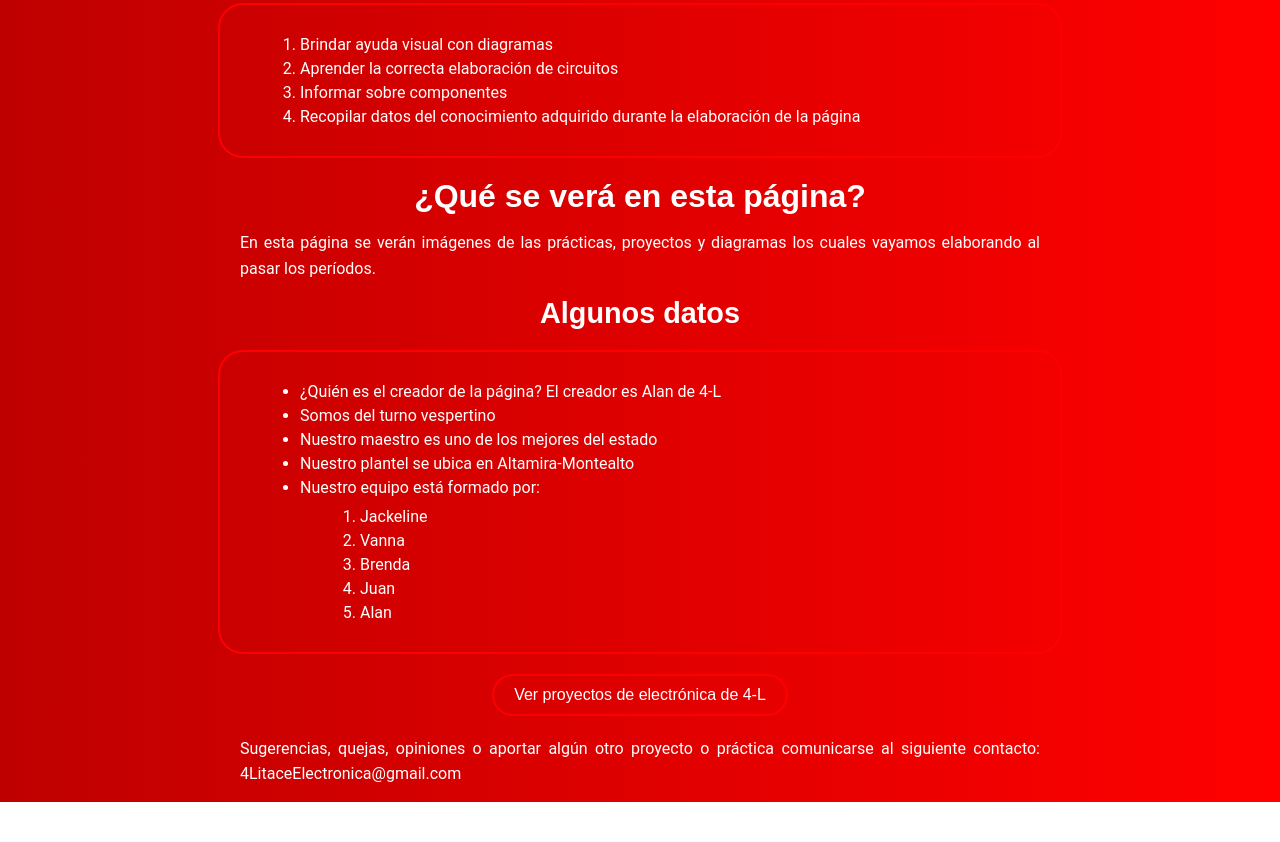
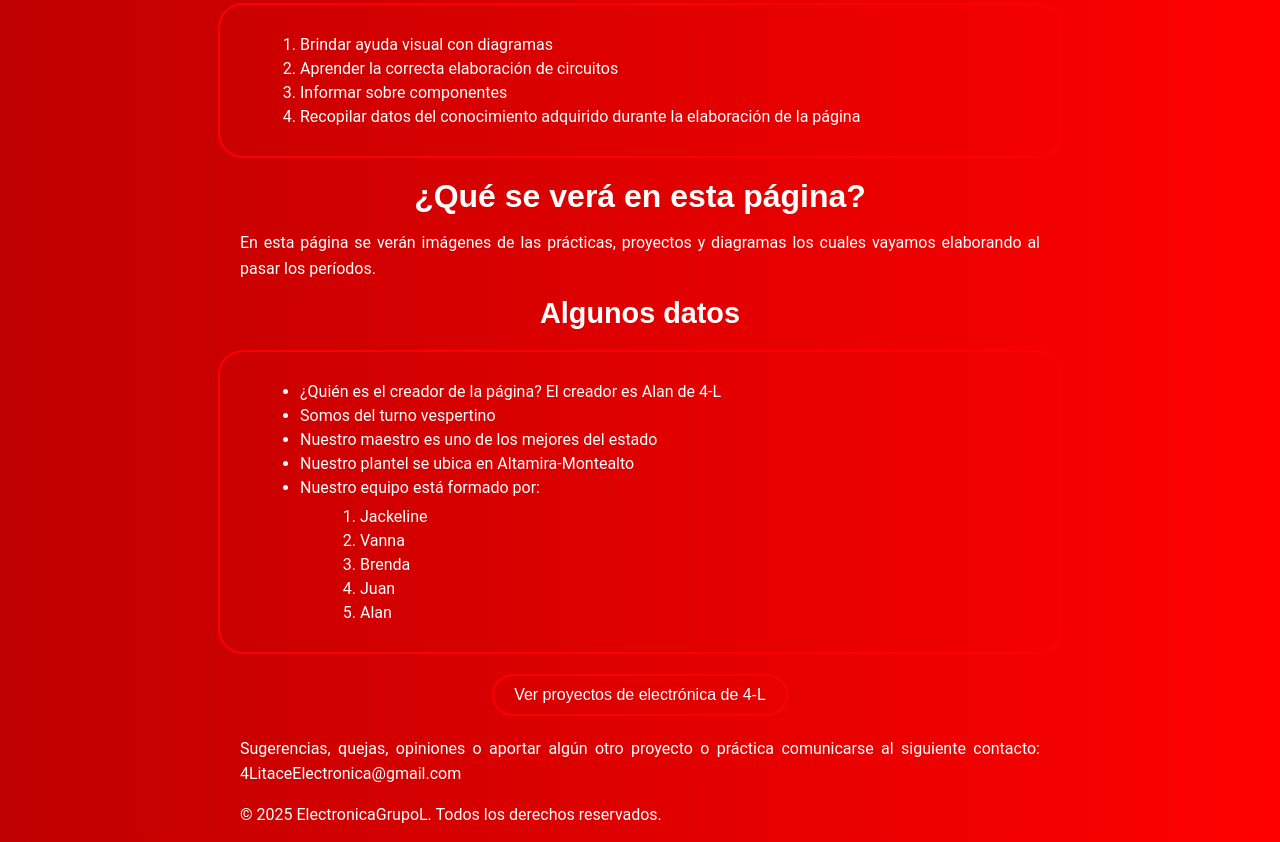
Before and after one commit to electronicagroupl/paginadeinicio, a plain HTML site: page index.html in a window 1280 px wide. Shown: the part 812-1654 px from the top of the page. Before the commit the page ends 1614 px from the top, so only its background shows below. Drawn offline with Linux system fonts and the light colour scheme.

Commit message:
Update index.html

```diff
--- a/index.html
+++ b/index.html
@@ -51,5 +51,8 @@
     </a>
 
     <p class="animar-entrada">Sugerencias, quejas, opiniones o aportar algún otro proyecto o práctica comunicarse al siguiente contacto: 4LitaceElectronica@gmail.com</p>
+     <footer>
+        <p>&copy; 2025 ElectronicaGrupoL. Todos los derechos reservados.</p>
+    </footer>
 </body>
 </html>
```
